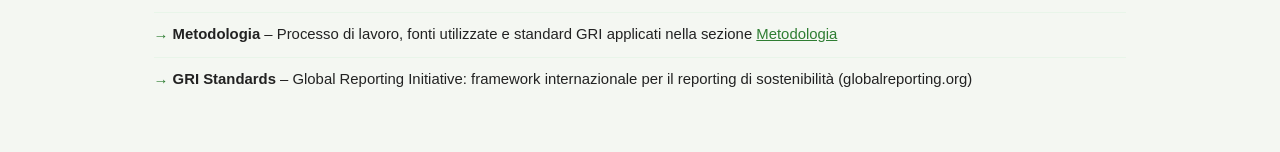
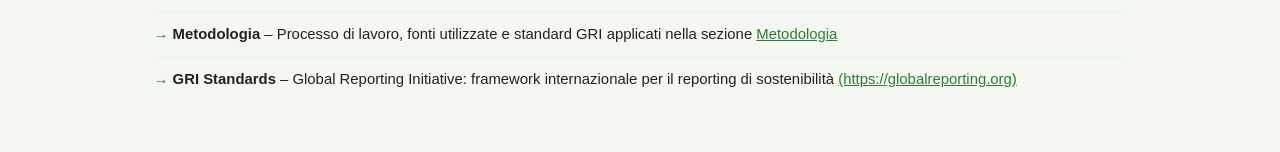
Before and after one commit to pierolcstd/Project-Work-17-CAP-Nord-Ovest, a plain HTML site: page contatti.html in a window 1280 px wide. Shown: the part 2210-2362 px from the top of the page. Drawn offline with Linux system fonts and the light colour scheme.

Commit message:
Add hyperlink to GRI Standards in contatti.html

```diff
--- a/contatti.html
+++ b/contatti.html
@@ -150,7 +150,7 @@
             </li>
             <li>
                 <strong>GRI Standards</strong> – Global Reporting Initiative: framework internazionale
-                per il reporting di sostenibilità (globalreporting.org)
+                per il reporting di sostenibilità <a href="https://globalreporting.org" target="_blank" style="color:#2e7d32;">(https://globalreporting.org)</a>
             </li>
         </ul>
     </section>
```
